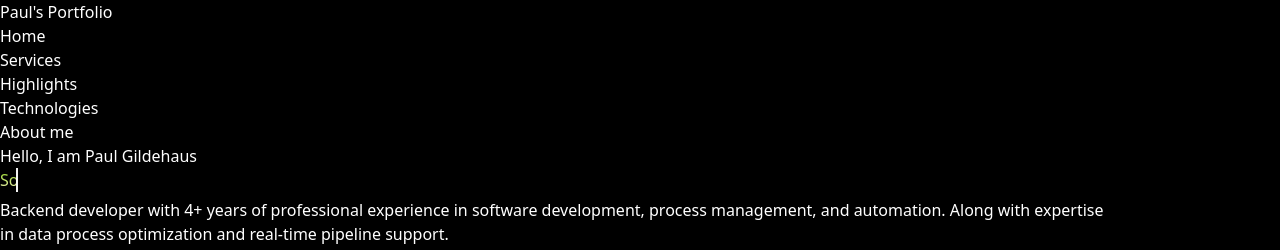
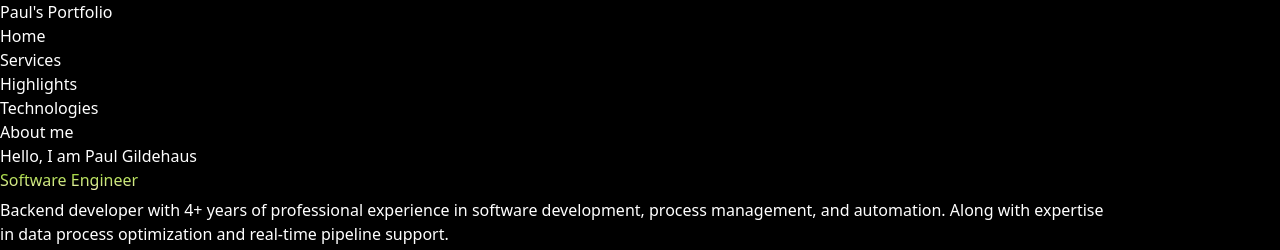
Before and after one commit to PaulGildehaus/react-portfolio-app, a React (Vite) app: page / in a window 1280 px wide. Shown: the top 250 px of the page. Built offline with nearby package versions, Linux system fonts and the light colour scheme.

Commit message:
stopped the bios typing-text animation from repeating infinitely

```diff
--- a/src/App.css
+++ b/src/App.css
@@ -12,7 +12,7 @@ body {
   @apply bg-gradient-to-t from-yellow-100 to-lime-500 text-transparent;
   overflow: hidden;
   border-right: 2px solid #fff;
-  animation: typing-text steps(40) 3s infinite, blink ease 0.3s infinite;
+  animation: typing-text steps(40) 4s forwards, blink ease 0.3s infinite;
   text-wrap: nowrap;
   white-space: nowrap;
   display: inline-block;
@@ -29,7 +29,7 @@ body {
       width: 0%;
   }
   to {
-      width: 350px;
+      width: 12em;
   }
 }
 
```
